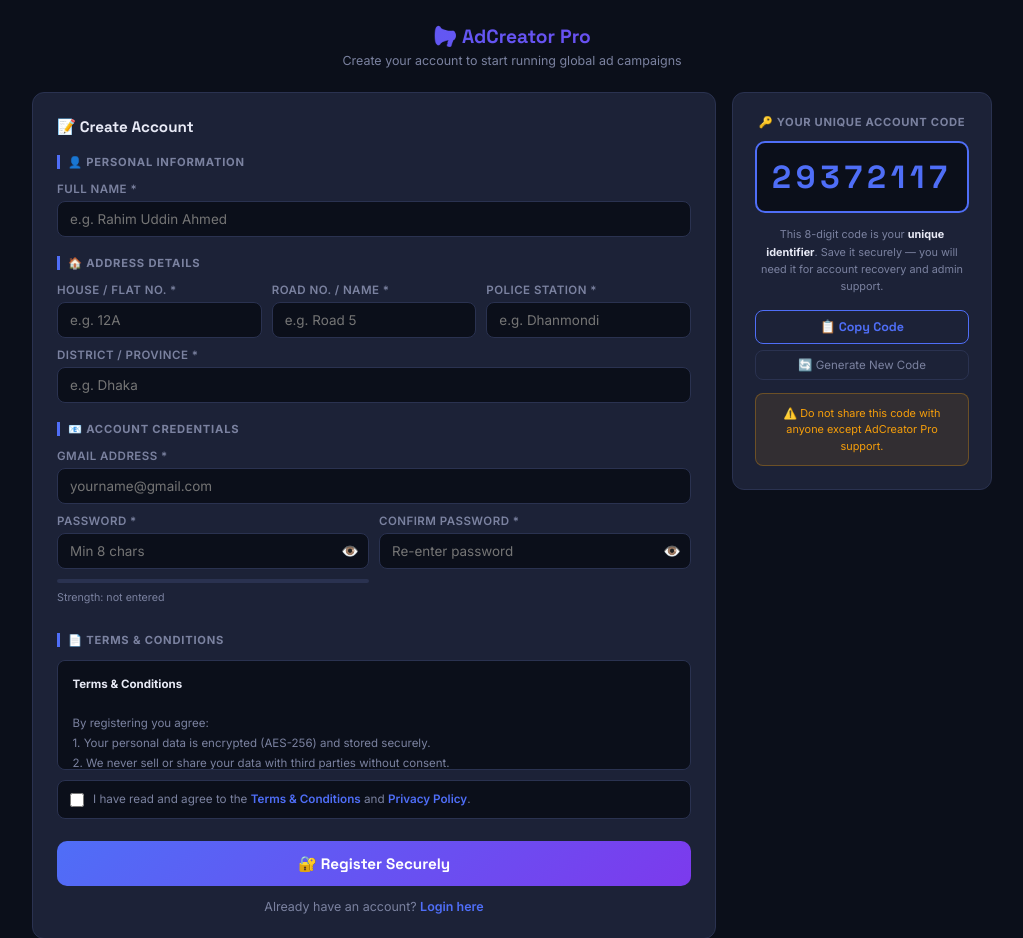
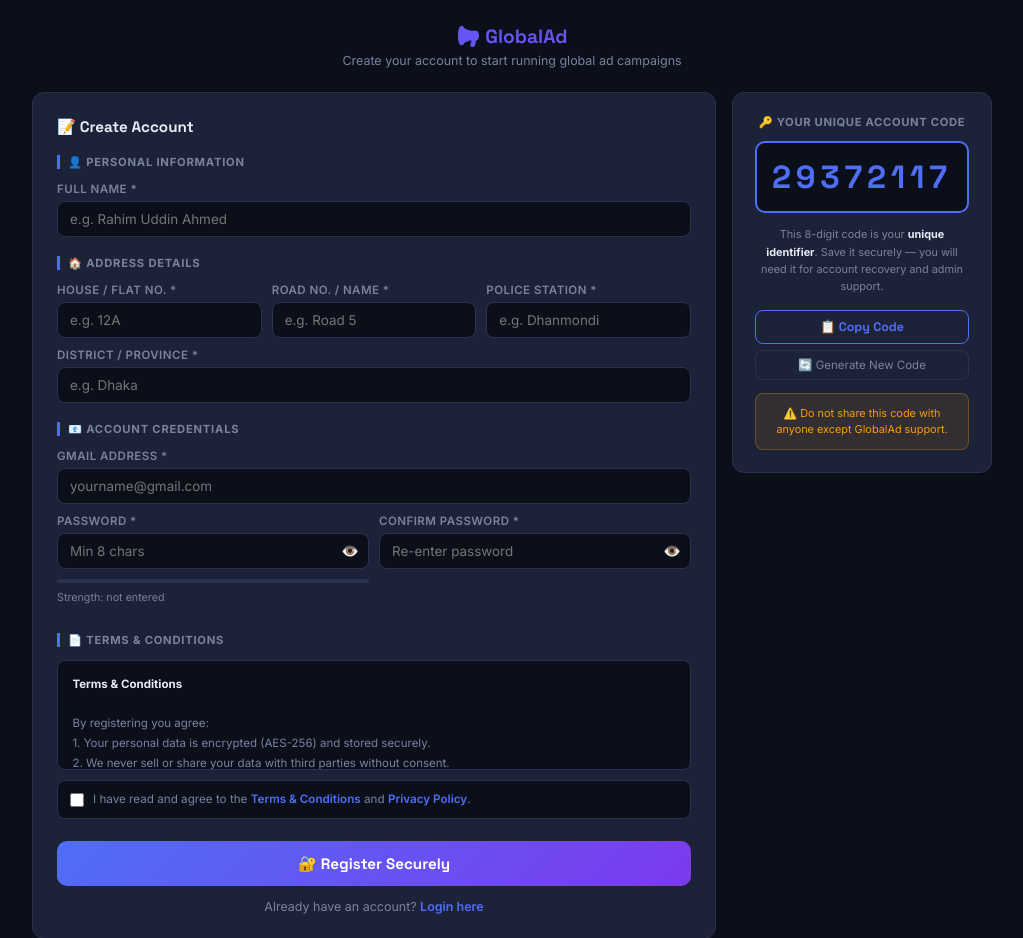
Before and after one commit to andersonxr23-cell/globalad, a Flask app: template templates/registration.html in a window 1280 px wide. Shown: the top 938 px of the page, without its empty margins (128-1151 px from the left). Run offline with Flask 3, Linux system fonts and the light colour scheme; the template is opened without the code that fills it, so the values that code supplies are empty.

Commit message:
Launched campaign update

```diff
--- a/templates/registration.html
+++ b/templates/registration.html
@@ -8,7 +8,7 @@
 <meta http-equiv="X-XSS-Protection" content="1; mode=block">
 <meta http-equiv="Referrer-Policy" content="strict-origin-when-cross-origin">
 <meta name="robots" content="index, follow">
-<title>Register — AdCreator Pro</title>
+<title>Register — GlobalAd</title>
 <link href="https://fonts.googleapis.com/css2?family=Inter:wght@400;500;600;700&family=Space+Grotesk:wght@600;700&display=swap" rel="stylesheet"/>
 <style>
 :root{
@@ -85,6 +85,10 @@ body{background:var(--bg);color:var(--text);font-family:'Inter',sans-serif;min-h
 .login-link{text-align:center;margin-top:1rem;font-size:.78rem;color:var(--muted)}
 .login-link a{color:var(--accent);font-weight:600;text-decoration:none}
 
+/* Logout button on success screen */
+.logout-btn{width:100%;margin-top:1.2rem;padding:12px;border-radius:10px;border:1px solid var(--border);background:transparent;color:var(--text);font-family:'Space Grotesk',sans-serif;font-size:.85rem;font-weight:700;cursor:pointer;transition:all .2s}
+.logout-btn:hover{border-color:var(--red);color:var(--red);background:rgba(239,68,68,.08)}
+
 @media(max-width:680px){
   .reg-grid{grid-template-columns:1fr}
   .code-card{position:static;order:-1}
@@ -95,7 +99,7 @@ body{background:var(--bg);color:var(--text);font-family:'Inter',sans-serif;min-h
 <body>
 
 <div class="page-header">
-  <div class="brand">📢 AdCreator Pro</div>
+  <div class="brand">📢 GlobalAd</div>
   <p>Create your account to start running global ad campaigns</p>
 </div>
 
@@ -198,7 +202,7 @@ body{background:var(--bg);color:var(--text);font-family:'Inter',sans-serif;min-h
     <button class="code-copy-btn" onclick="copyCode()">📋 Copy Code</button>
     <button class="code-regen-btn" onclick="regenCode()">🔄 Generate New Code</button>
     <div class="code-warn">
-      ⚠️ Do not share this code with anyone except AdCreator Pro support.
+      ⚠️ Do not share this code with anyone except GlobalAd support.
     </div>
   </div>
 
@@ -214,6 +218,7 @@ body{background:var(--bg);color:var(--text);font-family:'Inter',sans-serif;min-h
   <p style="margin-top:.5rem;font-size:.72rem">⬆️ Save your 8-digit code above. You will need it to contact support.</p>
   <br>
   <a href="#" style="color:var(--accent);font-size:.82rem;font-weight:600;text-decoration:none">Go to Login →</a>
+  <button class="logout-btn" onclick="doLogout()">🚪 Logout &amp; Register New Account</button>
 </div>
 
 <script>
@@ -331,6 +336,46 @@ function doRegister(){
     document.getElementById('successCode').textContent = currentCode;
   }, 1500);
 }
+
+/* ─── Logout: reset form so a new registration can be done ─── */
+function doLogout(){
+  // Clear all input fields
+  ['fullName','houseNo','roadNo','policeStation','district','regEmail','regPw','regCPw']
+    .forEach(id => { document.getElementById(id).value = ''; });
+  document.getElementById('agreeTerms').checked = false;
+
+  // Clear all error states
+  ['fullName','houseNo','roadNo','policeStation','district','regEmail','regPw','regCPw']
+    .forEach(id => setErr(id, false));
+  document.getElementById('e-terms').classList.remove('show');
+
+  // Reset password strength meter
+  document.getElementById('sfill').style.width = '0%';
+  document.getElementById('sfill').style.background = 'var(--border)';
+  document.getElementById('stxt').textContent = 'Strength: not entered';
+
+  // Reset password visibility toggles back to hidden
+  ['regPw','regCPw'].forEach(id=>{
+    const i = document.getElementById(id);
+    i.type = 'password';
+  });
+  document.querySelectorAll('.eye').forEach(b => b.textContent = '👁️');
+
+  // Generate a fresh 8-digit code for the next registration
+  regenCode();
+
+  // Reset submit button state and rate-limit counters
+  const btn = document.getElementById('regBtn');
+  btn.disabled = false; btn.textContent = '🔐 Register Securely';
+  rAttempts = 0; rLast = 0;
+
+  // Switch screens: hide success, show registration form again
+  document.getElementById('successCard').style.display = 'none';
+  document.getElementById('regWrap').style.display = 'block';
+
+  // Scroll back to top for a clean start
+  window.scrollTo({top: 0, behavior: 'smooth'});
+}
 </script>
 </body>
 </html>
```
